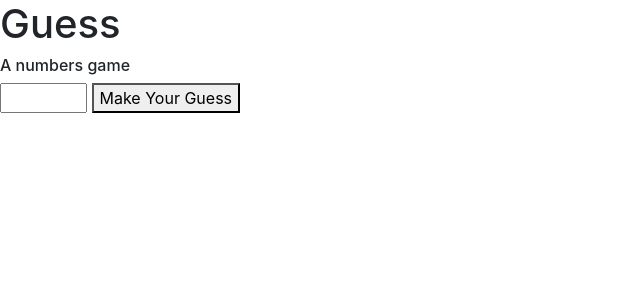
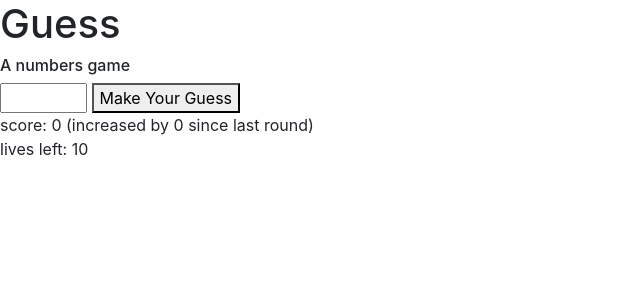
Before and after one commit to jzeng23/guess, a Django app: page /play in a window 1280 px wide. Shown: the top 300 px of the page, without its empty margins (0-640 px from the left). Run offline with Django 3.2, Linux system fonts and the light colour scheme; some libraries are stand-ins or nearby versions.

Commit message:
enable sessions, printing stats

```diff
--- a/guess/templates/guess/play.html
+++ b/guess/templates/guess/play.html
@@ -5,5 +5,19 @@
     {% csrf_token %}
     <input type="number" name="answer" min="1" max="30" required>
     <button>Make Your Guess</button>
+    {% if answer != -1 %}
+        Last round, you guessed {{ answer }}. The correct answer was {{ correct }}.
+    {% endif %}
+    <br>
+    score: {{ score }}
+    (increased by {{ scoreChange }} since last round)
+    <br>
+    lives left: {{ lives }}
+    {% if livesChange == -1 %}
+        (you lost a life last round)
+    {% endif %}
+    {% if livesChange == +1 %}
+        (you gained a life last round)
+    {% endif %}
 </form>
 {% endblock %}
--- a/guess/views.py
+++ b/guess/views.py
@@ -1,34 +1,33 @@
 from random import randint
 
-from django import forms
 from django.shortcuts import render
-from django.http import HttpResponse
-
-score = 0
-lives = 10
+from django.http import HttpResponseRedirect
 
 def index(request):
     return render(request, "guess/index.html")
 
 def play(request):
-    global score
-    global lives
-    scoreChange = 0
-    livesChange = 0
+    answer = -1
+    correct = -1
+    if "score" not in request.session:
+        request.session["score"] = 0
+        request.session["scoreChange"] = 0
+        request.session["lives"] = 10
+        request.session["livesChange"] = 0
     if request.method == "POST":
         answer = request.POST.get('answer')
         correct = randint(1, 31)
         offset = abs(int(answer)-correct)
-        score += 30-offset
-        scoreChange = 30-offset
+        request.session["score"] += 30-offset
+        request.session["scoreChange"] = 30-offset
         if offset > 7:
-            --lives
-            livesChange = -1
+            request.session["lives"] = request.session["lives"] - 1
+            request.session["livesChange"] = -1
         elif offset < 3:
-            ++lives
-            livesChange = 1
+            request.session["lives"] = request.session["lives"] + 1
+            request.session["livesChange"] = 1
         else:
-            livesChange = 0
+            request.session["livesChange"] = 0
     return render(request, "guess/play.html", {
-        "score":score, "scoreChange":scoreChange, "lives":lives, "livesChange":livesChange
+        "score":request.session["score"], "scoreChange":request.session["scoreChange"], "lives":request.session["lives"], "livesChange":request.session["livesChange"], "answer":answer, "correct":correct
     })
```
